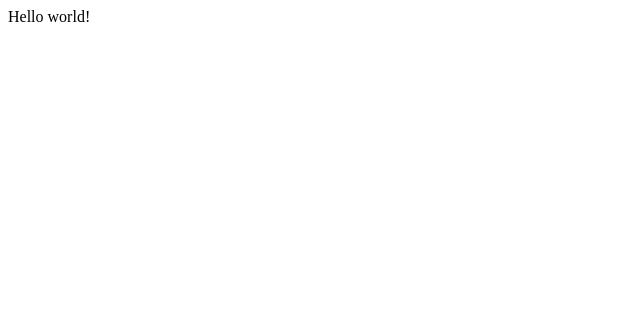
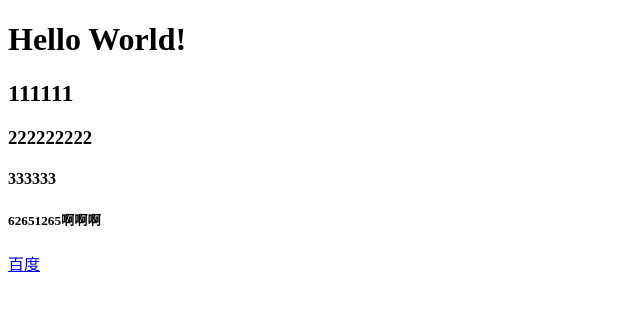
Before and after one commit to wty8023/test01, a plain HTML site: page hello world.html in a window 1280 px wide. Shown: the whole page, without its empty margins (0-640 px from the left). Drawn offline with Linux system fonts and the light colour scheme.

Commit message:
我的我一个网页 测试head标签

```diff
--- a/hello world.html
+++ b/hello world.html
@@ -2,9 +2,14 @@
 <html lang="en">
 <head>
     <meta charset="UTF-8">
-    <title></title>
+    <title>我的第一个网页</title>
 </head>
 <body>
-      Hello world!
+    <h1>Hello World!</h1>
+    <h2>111111</h2>
+    <h3>222222222</h3>
+    <h4>333333</h4>
+    <h5>62651265啊啊啊</h5>
+    <a href="https://www.baidu.com" target="_blank">百度</a>
 </body>
 </html>
```
